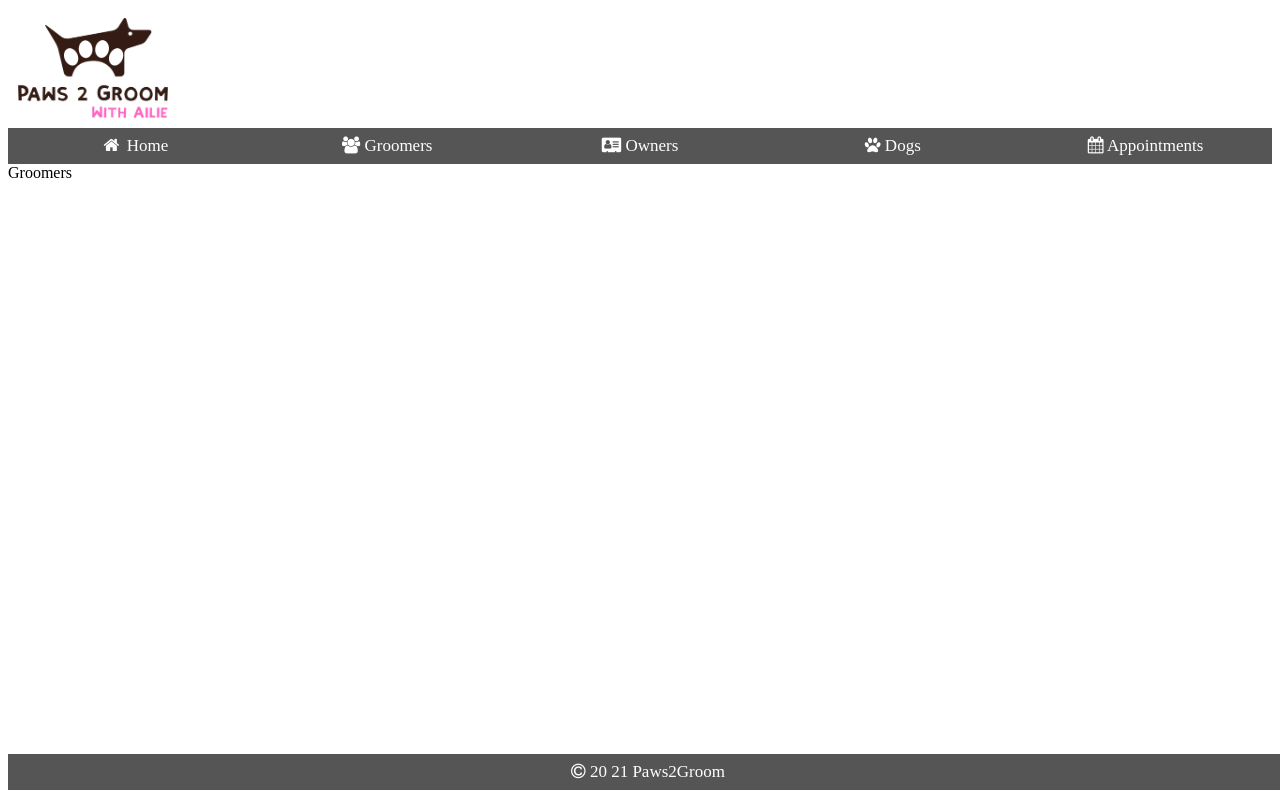
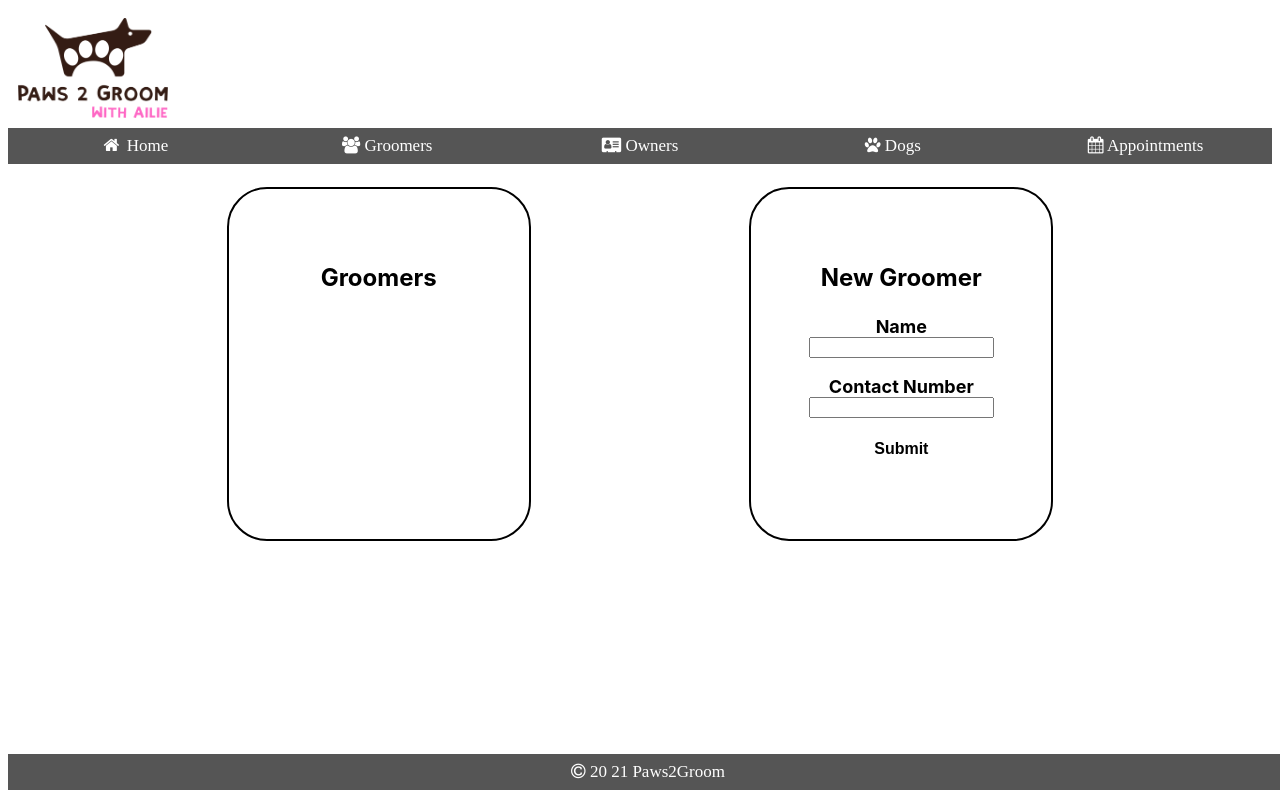
Before and after one commit to Vinn13-B/CodeClan-python-project-dog-groomers, a Flask app: page /groomers in a window 1280 px wide. Run offline with Flask 2, Linux system fonts and the light colour scheme; data that the repository does not hold is empty; some libraries are stand-ins or nearby versions; some web fonts are replaced.

Commit message:
23rd commit, further CSS added

```diff
--- a/controllers/appointments_controller.py
+++ b/controllers/appointments_controller.py
@@ -50,7 +50,7 @@ def update_appointment(id):
     groomer = groomer_repository.select(groomer_id)
     appointment = Appointment(date, time, dog, groomer, id)
     appointment_repository.update(appointment)
-    return redirect("/appointments")
+    return render_template("/appointments/show.html", appointment = appointment)
 
 
 # DELETE appointment
--- a/controllers/groomers_controller.py
+++ b/controllers/groomers_controller.py
@@ -46,7 +46,9 @@ def update_groomer(id):
     contact_number = request.form["contact_number"]
     groomer = Groomer(name, contact_number, id)
     groomer_repository.update(groomer)
-    return redirect("/groomers")
+    appointments = groomer_repository.appointments(id)
+    dogs = dog_repository.select_all()
+    return render_template("/groomers/show.html", groomer=groomer, appointments=appointments, dogs=dogs)
 
 
 # DELETE groomer
@@ -54,14 +56,6 @@ def update_groomer(id):
 def delete_groomer(id):
     groomer_repository.delete(id)
     return redirect("/groomers")
-
-
-# create new groomer
-# new
-@groomers_blueprint.route("/groomers/new")
-def new_groomer():
-    return render_template("/groomers/new.html")
-
 
 # SAVE new groomer
 @groomers_blueprint.route("/groomers", methods=["POST"])
--- a/repositories/groomer_repository.py
+++ b/repositories/groomer_repository.py
@@ -74,4 +74,4 @@ def appointments(id):
     for row in results:
         appointment = Appointment(row['date'], row['time'], row['dog_id'], row['groomer_id'], row['id'])
         appointments.append(appointment)
-        return appointments
+    return appointments
--- a/static/style.css
+++ b/static/style.css
@@ -49,13 +49,13 @@ body {
     color:black;
 }
 
-  .picture {
+.picture {
       width: 150px;
       height: 100px;
       padding: 10px;
   }
 
-  #container {
+#container {
     display: flex;
     justify-content: space-evenly;
     height: 50vh;
@@ -107,3 +107,81 @@ h3 {
 #round_corners_4:hover {
     background-color:palegreen
 }
+
+#links > a:visited {
+    color: black;
+}
+
+#links > a {
+    text-decoration: none;
+}
+
+#groomers_index {
+    border-radius: 40px;
+    border: 2px solid black;
+    padding: 50px;
+    padding-bottom: 100px;
+    width: 200px;
+    height: 200px;
+    text-align:center;
+    font-size: large;
+    font-family: -apple-system, BlinkMacSystemFont, 'Segoe UI', Roboto, Oxygen, Ubuntu, Cantarell, 'Open Sans', 'Helvetica Neue', sans-serif
+}
+
+#container_2 {
+    display: flex;
+    justify-content: space-evenly;
+    height: 50vh;
+    align-items: center;
+}
+
+#groomers_index>h2>a, #groomers_index>a, #appointment_index>p>a {
+    text-decoration:none;
+    color: hotpink;
+}
+
+input {
+    text-align: center;
+}
+
+#button {
+    background-color: white;
+    border: none;
+    color: black;
+    padding: 4px 8px;
+    text-align: center;
+    text-decoration: none;
+    display: inline-block;
+    font-size: 16px;
+    font-weight:bold;
+  }
+
+#button:hover {
+    background-color: hotpink;
+    border: none;
+    color: white;
+    padding: 4px 8px;
+    text-align: center;
+    text-decoration: none;
+    display: inline-block;
+    font-size: 16px;
+  }
+
+  #appointment_index {
+    border-radius: 40px;
+    border: 2px solid black;
+    padding: 50px;
+    padding-bottom: 100px;
+    width: 200px;
+    height: 300px;
+    text-align:center;
+    font-size: large;
+    font-family: -apple-system, BlinkMacSystemFont, 'Segoe UI', Roboto, Oxygen, Ubuntu, Cantarell, 'Open Sans', 'Helvetica Neue', sans-serif
+}
+
+#container_3 {
+    display: flex;
+    justify-content: space-evenly;
+    height: 62vh;
+    align-items: center;
+}
--- a/templates/base.html
+++ b/templates/base.html
@@ -20,7 +20,7 @@
             <a id="groomers" href="/groomers"><i class="fa fa-users"></i> Groomers</a>
             <a id="owners" href="/owners"><i class="fa fa-address-card"></i> Owners</a>
             <a id="dogs" href="/dogs"><i class="fa fa-paw"></i> Dogs</a>
-            <a id="appointments" href="/dogs"><i class="fa fa-calendar"></i> Appointments</a>
+            <a id="appointments" href="/appointments"><i class="fa fa-calendar"></i> Appointments</a>
         </div>
     </nav>
     <div>
--- a/templates/dogs/index.html
+++ b/templates/dogs/index.html
@@ -11,5 +11,7 @@
     <p>{{ dog.owner.name }}</p>
 </section>
 
+<a href="/dogs/new">New Dog</a>
+
 {% endfor %}
 {% endblock %}
--- a/templates/groomers/index.html
+++ b/templates/groomers/index.html
@@ -1,12 +1,29 @@
 {% extends "base.html" %}
 {% block content %}
-<header>Groomers</header>
 
-{% for groomer in groomers %}
-
-<section>
-    <h3><a href="/groomers/{{ groomer.id }}">{{ groomer.name }}</a></h3>
+<section id="container_2">
+        <div id="groomers_index">
+                <h3>Groomers</h3>
+                {% for groomer in groomers %}
+                <h2><a href="/groomers/{{ groomer.id }}">{{ groomer.name }}</a></h3>
+                        {% endfor %}
+        </div>
+        <div id="groomers_index">
+                <h3>New Groomer</h3>
+                <form action="/groomers" method="POST">
+                        <div>
+                                <label for="name"><b>Name</b></label>
+                                <input type="text" id="name" name="name">
+                                <p></p>
+                                <label for="name"><b>Contact Number</b></label>
+                                <input type="text" id="contact_number" name="contact_number">
+                        </div>
+                        <p></p>
+                        <div>
+                                <input id="button" type="submit">
+                        </div>
+                </form>
+        </div>
 </section>
 
-{% endfor %}
 {% endblock %}
```
Also changed, not shown: templates/appointments/edit.html (+21 -12 lines), templates/appointments/show.html (+16 -12 lines), templates/groomers/edit.html (+17 -12 lines), templates/groomers/new.html (deleted, +0 -18 lines), templates/groomers/show.html (+20 -13 lines), templates/index.html (+4 -4 lines).
